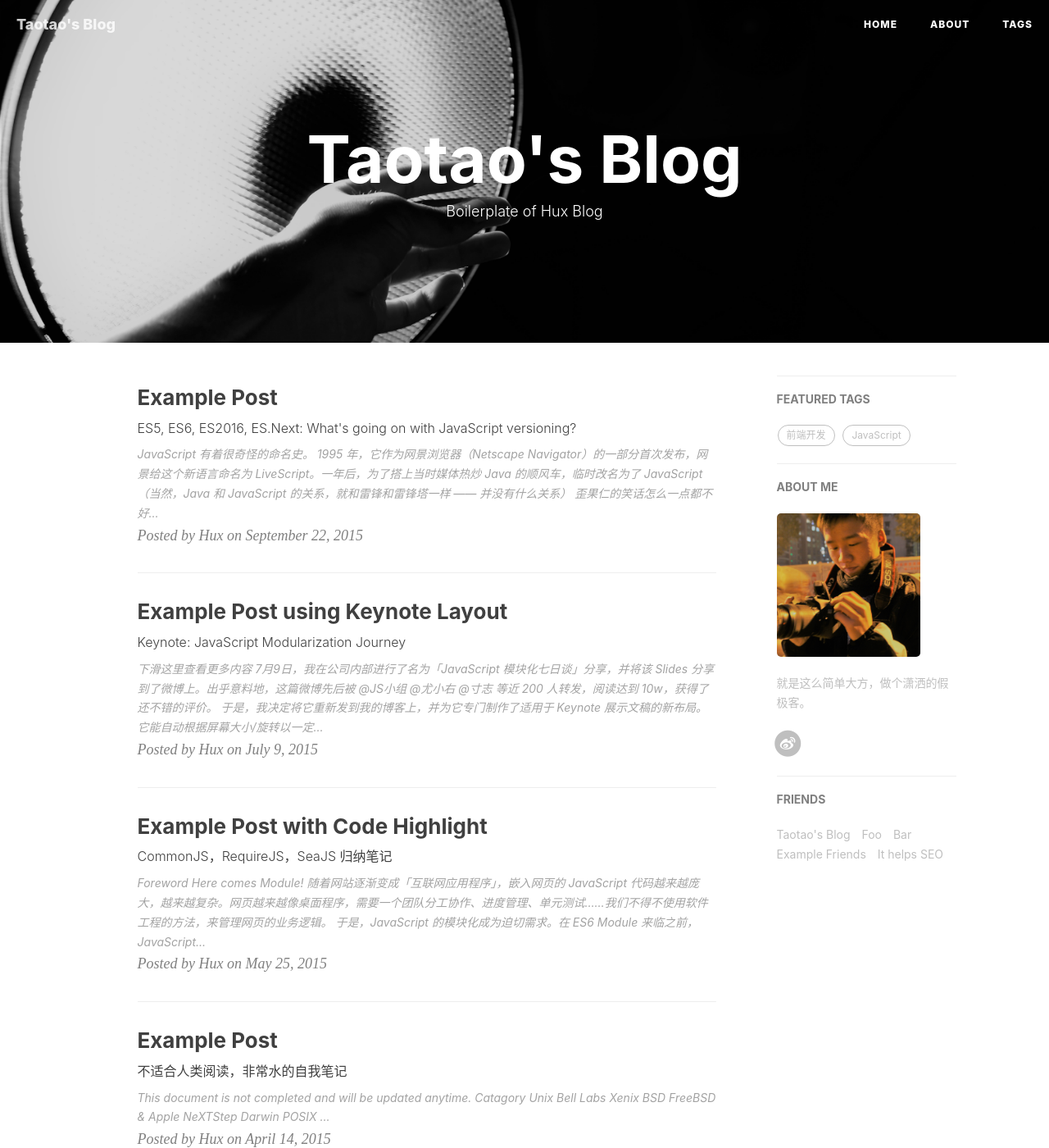
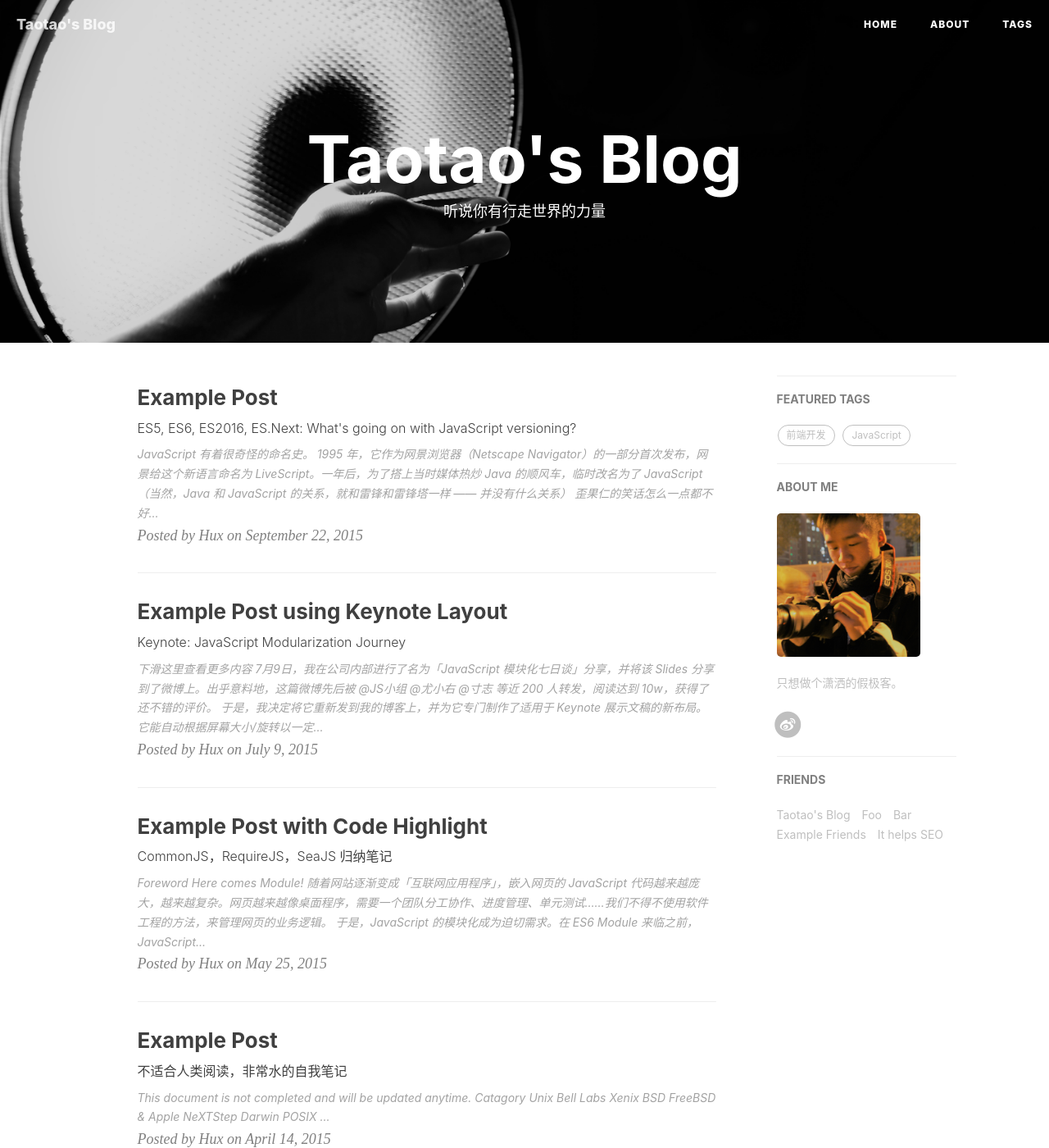
Before and after one commit to Xutaotaotao/Xutaotaotao.github.io, a Jekyll site: the page built from index.html, in a window 1280 px wide and 1400 px high. Shown: the whole window at 82% size. Built offline with Jekyll 4.4.1, drawn with Linux system fonts in a browser that asks for light colours; nearby versions of some CDN libraries; the list of posts is cut into pages by our own code; comment, search, counter and statistics services are not loaded.

Commit message:
Signed-off-by: xutaotaotao <xutaotao1108@outlook.com>

```diff
--- a/_config.yml
+++ b/_config.yml
@@ -10,7 +10,7 @@ baseurl: "/"         # for example, '/blog' if your blog hosted on 'host/blog'
 
 # SNS settings
 RSS: false
-weibo_username:     爱好很多能力很小的徐先生
+weibo_username: 爱好很多能力很小的徐先生
 
 # Build settings
 # from 2016, 'pygments' is unsupported on GitHub Pages. Use 'rouge' for highlighting instead.
@@ -40,25 +40,13 @@ kramdown:
 #disqus_username: _your_disqus_short_name_
 
 # Duoshuo settings
-duoshuo_username: huxblog
+#duoshuo_username:
 # Share component is depend on Comment so we can NOT use share only.
 duoshuo_share: true                     # set to false if you want to use Comment without Sharing
 
-
-
-
-# Analytics settings
-# Baidu Analytics
-ba_track_id: 4cc1f2d8f3067386cc5cdb626a202900
-# Google Analytics
-ga_track_id: 'UA-49627206-1'            # Format: UA-xxxxxx-xx
-ga_domain: huangxuan.me
-
-
-
 # Sidebar settings
 sidebar: true                           # whether or not using Sidebar.
-sidebar-about-description: "就是这么简单大方，做个潇洒的假极客。"
+sidebar-about-description: "只想做个潇洒的假极客。"
 sidebar-avatar: /img/me.jpg      # use absolute URL, seeing it's used in both `/` and `/about/`
 
 
--- a/index.html
+++ b/index.html
@@ -1,6 +1,6 @@
 ---
 layout: page
-description: "Boilerplate of Hux Blog"
+description: "听说你有行走世界的力量"
 ---
 
 {% for post in paginator.posts %}
```
